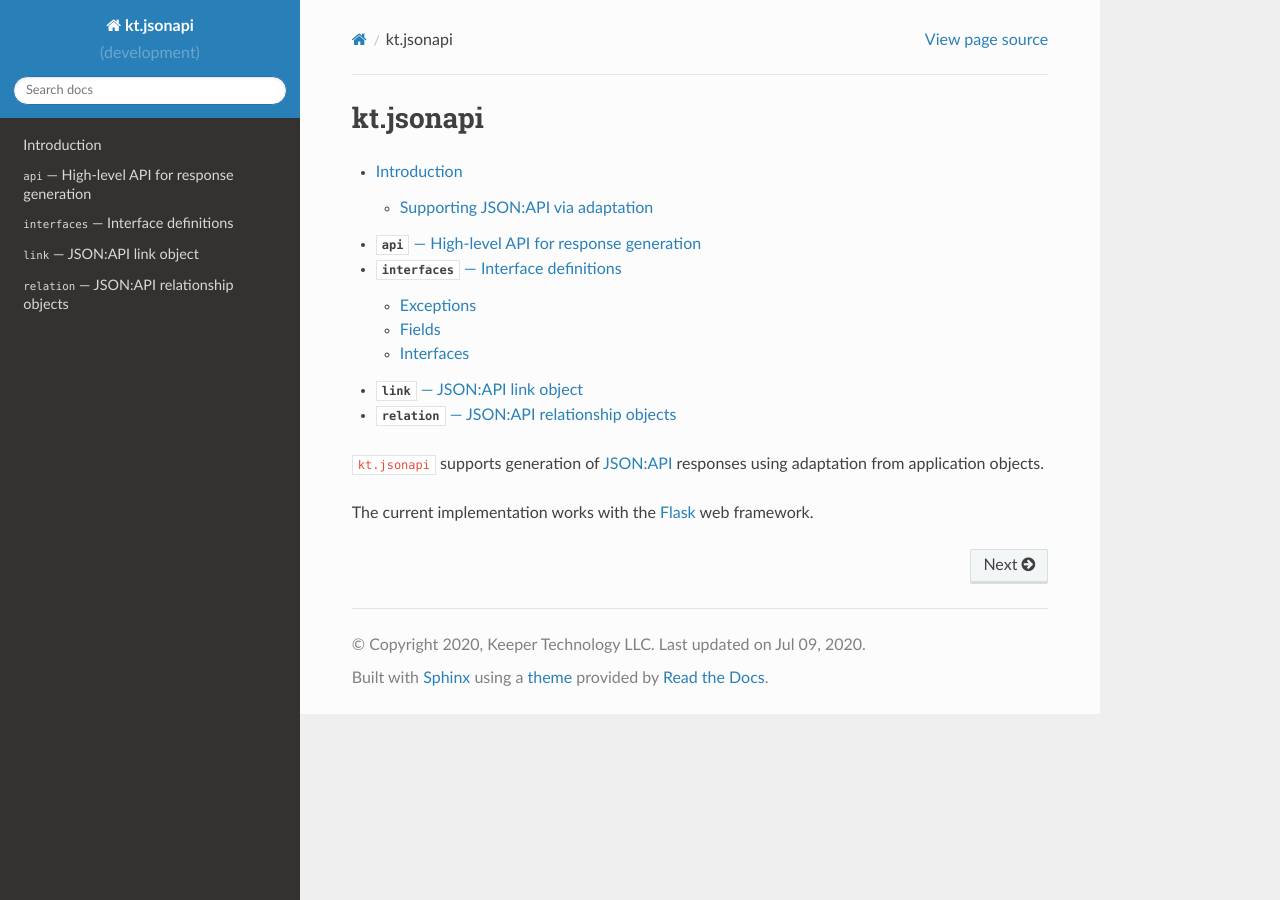
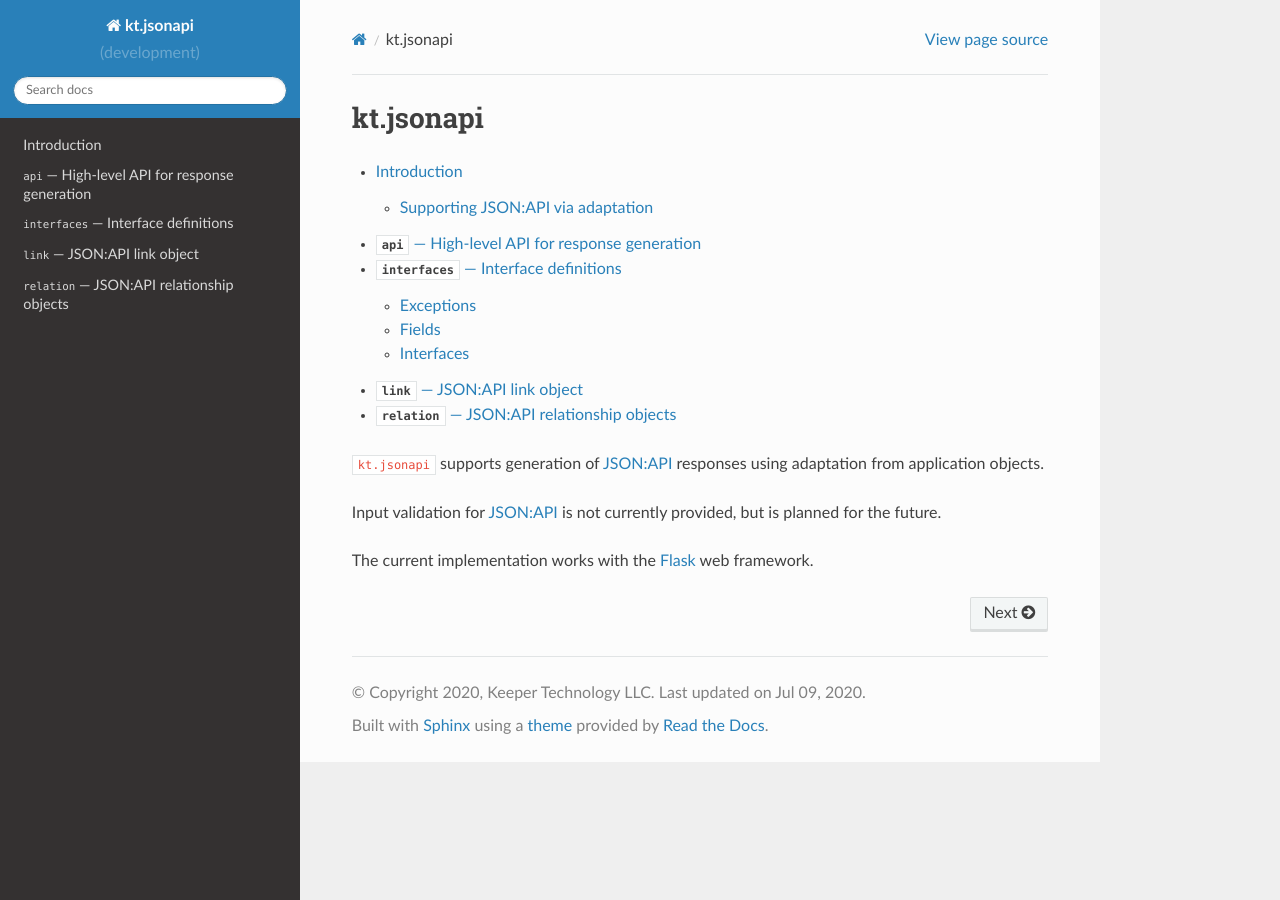
Before and after one commit to keepertech/kt.jsonapi, a Sphinx documentation site: the page built from docs/index.rst, in a window 1280 px wide. Built offline with Sphinx 7.4.7 and the Read the Docs theme 2.0.0, drawn with Linux system fonts in a browser that asks for light colours.

Commit message:
address minor documentation nits

```diff
--- a/docs/conf.py
+++ b/docs/conf.py
@@ -130,7 +130,7 @@
 
 autoclass_content = 'class'
 autodoc_member_order = 'bysource'
-# autodoc_typehints = 'description'
+autodoc_typehints = 'description'
 
 # Bibliographic Dublin Core info.
 epub_title = 'kt.jsonapi'
--- a/docs/index.rst
+++ b/docs/index.rst
@@ -14,6 +14,9 @@
 ``kt.jsonapi`` supports generation of `JSON:API`_ responses using
 adaptation from application objects.
 
+Input validation for `JSON:API`_ is not currently provided, but is
+planned for the future.
+
 The current implementation works with the Flask_ web framework.
 
 
--- a/docs/interfaces.rst
+++ b/docs/interfaces.rst
@@ -12,6 +12,7 @@
 .. autoexception:: InvalidTypeName
 
 .. autoexception:: InvalidQueryKey
+    :no-special-members:
 
     .. automethod:: __init__
 
@@ -23,6 +24,7 @@
         the names defined in the JSON:API specification.
 
 .. autoexception:: InvalidQueryKeyUsage
+    :no-special-members:
 
     .. automethod:: __init__
 
```
